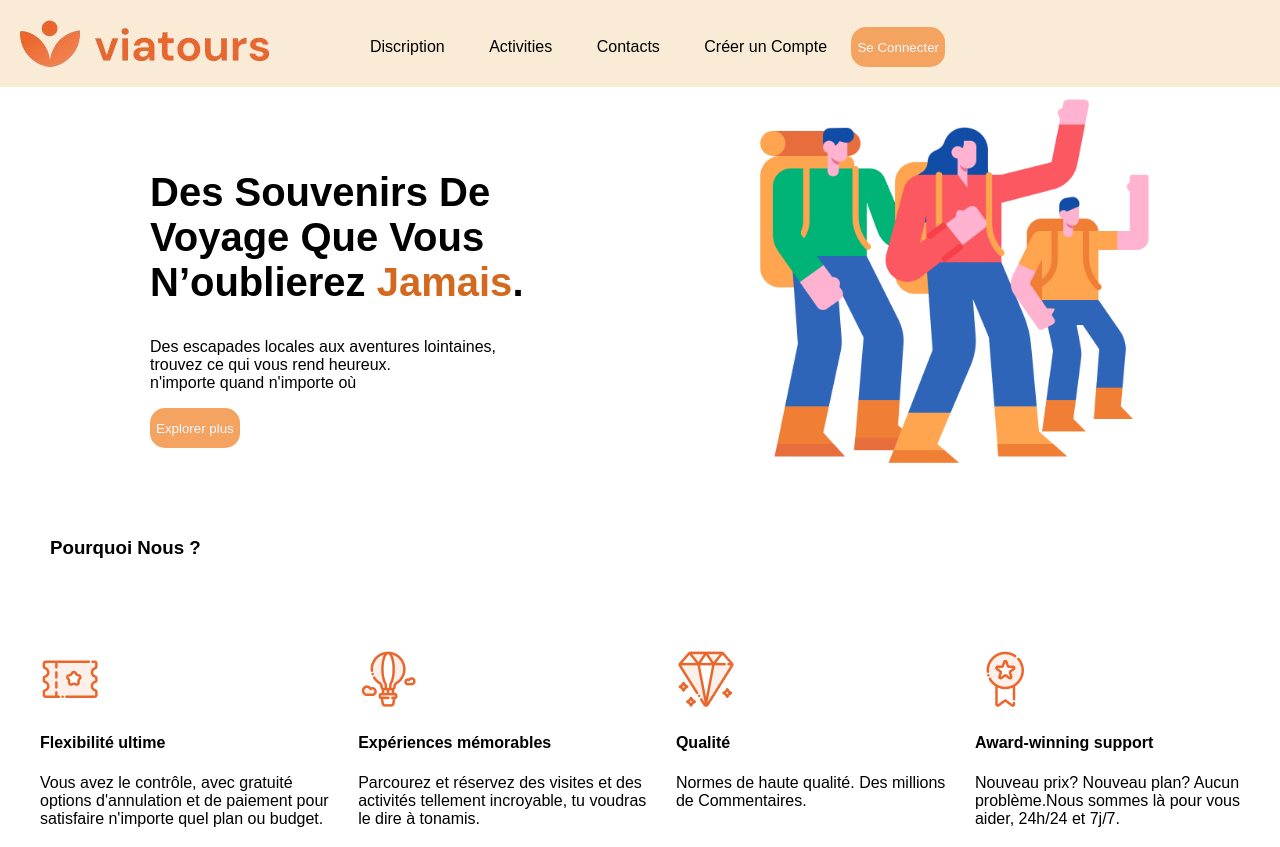
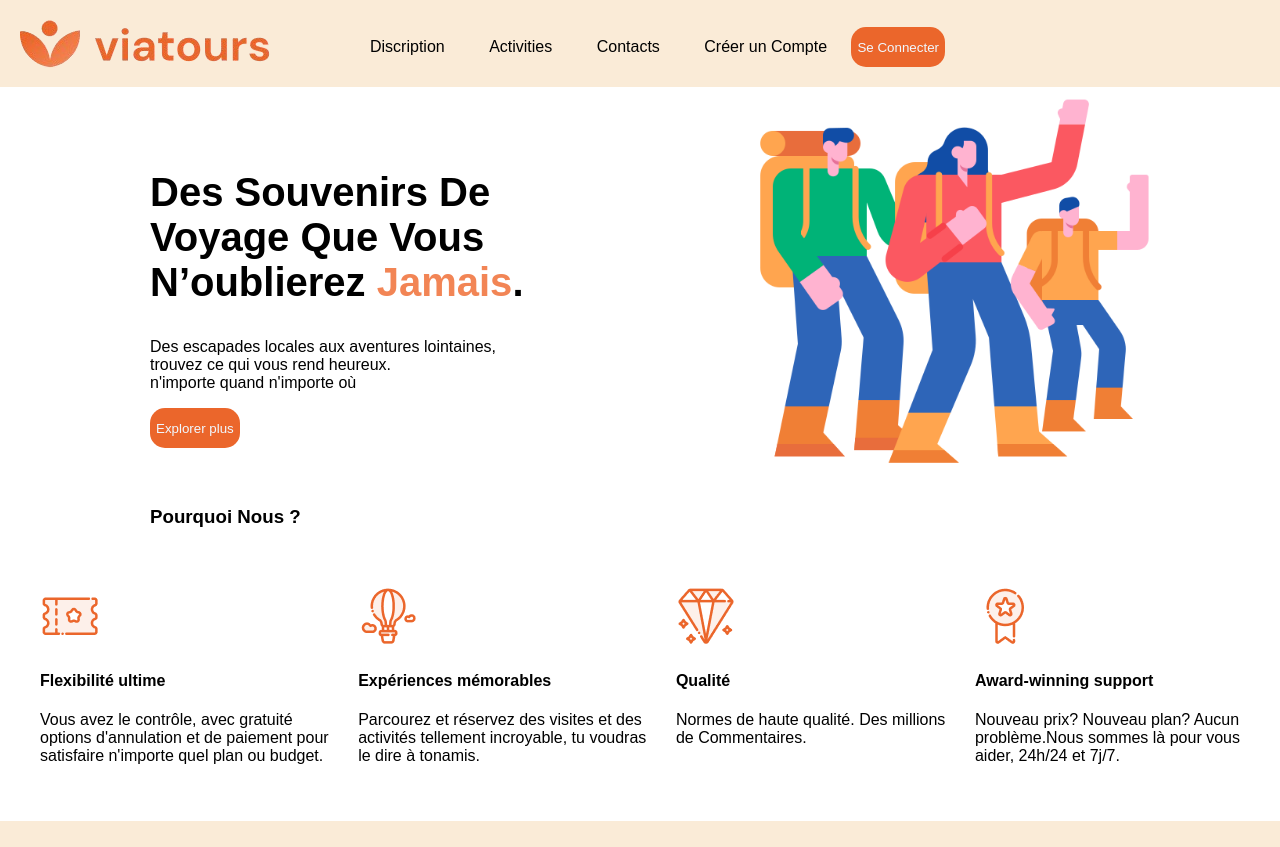
Before and after one commit to Fatimaezzahraadyani/Page-web, a plain HTML site: page index.html in a window 1280 px wide. Shown: the top 847 px of the page. Drawn offline with Linux system fonts and the light colour scheme.

Commit message:
modifier margin de pourqoui

```diff
--- a/index.html
+++ b/index.html
@@ -7,18 +7,18 @@
     <title>Agence de voyage</title>
 </head>
 <body>
-    <section class="sect1">
+    <div class="sect1">
 <nav>
-    <img src="/image/Logo.svg-removebg-preview.png">
+    <img src="/image/Logo.svg-removebg-preview.png" alt="logo">
     <div class="hd">
    <a href="#"> Discription</a>
     <a href="#"> Activities</a>
     <a href="#"> Contacts</a>
     <a href="#"> Créer un Compte</a>
-   <button href="#"> Se Connecter</button>
+   <button> Se Connecter</button>
     </div>
 </nav>
-</section>
+    </div>
 <section class="text">
 
     <div class="paragraphe">
@@ -28,9 +28,10 @@
         <button>Explorer plus</button>
 
 </div>
-<img class="image" src="/image/image1.png" id="image">
+<img class="image" src="/image/image1.png" id="image" alt="image">
 </section>
 <h3>Pourquoi Nous ?</h3>
+
 <div class="cards">
     <div >
         <img src="image/ticket.svg.png" alt="logo">
@@ -69,7 +70,7 @@
 </div>
 
 <footer>
-    <h5 class="HH"> Contact <h5>
+    <h5 class="HH"> Contact </h5>
         <h6>N 433 immeuble rue 3 Rue Zouhour , Beni Mellal</h6>
         <h6 id="footer">@viatours.com</h6><br>
 </footer>
--- a/propre.css
+++ b/propre.css
@@ -58,18 +58,18 @@ button{
     border-radius: 15px;
     color:aliceblue;
     border: none;
-    background-color:sandybrown;
+    background-color: #eb662b;
 }
 #footer{
     margin-bottom: 0%;
 }
 h3{
-    margin: 50px;
+   margin-left: 150px;
 }
 .hd {
     margin-left: 330px;
     margin-top: -45px;
 }
 span{
-    color: chocolate;
+    color: #f28555;
 }
```
